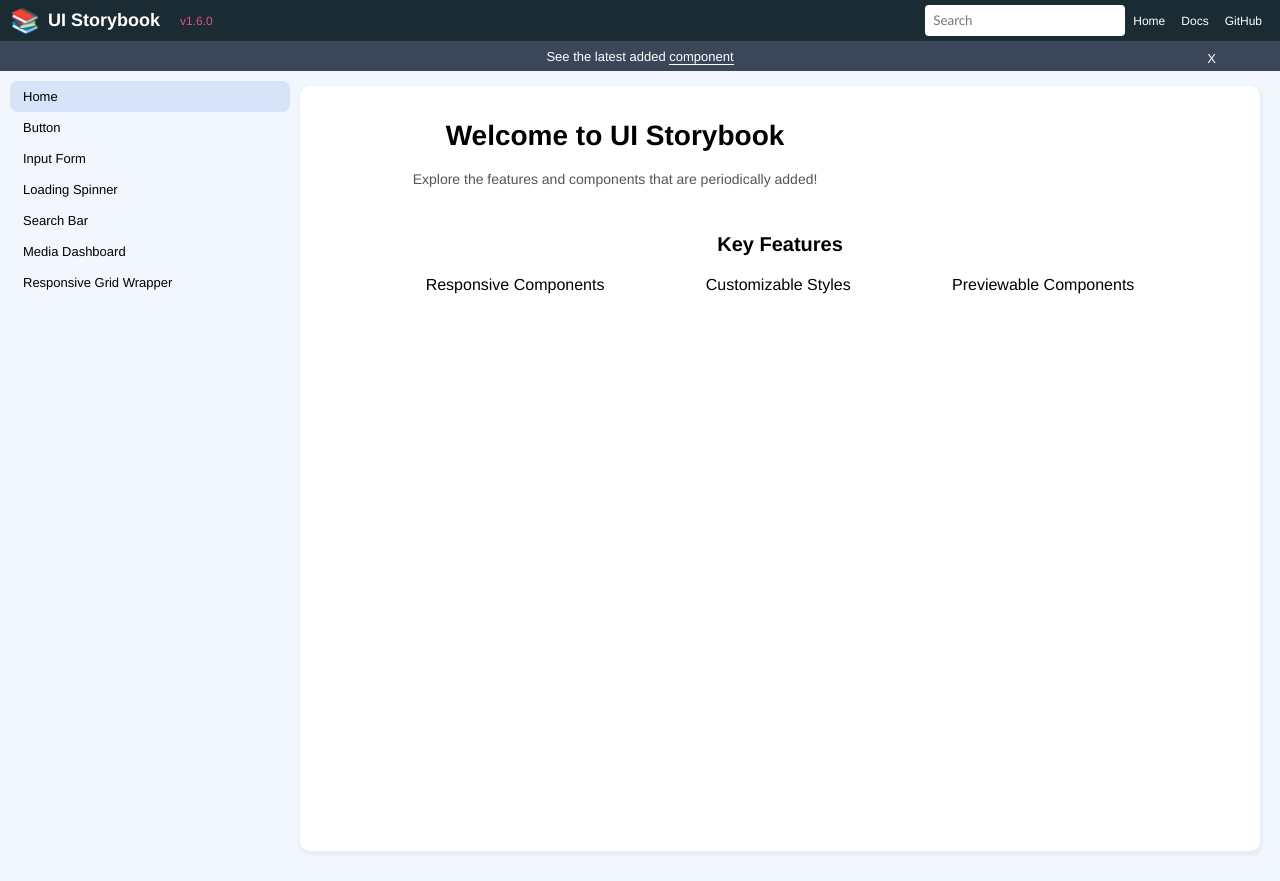
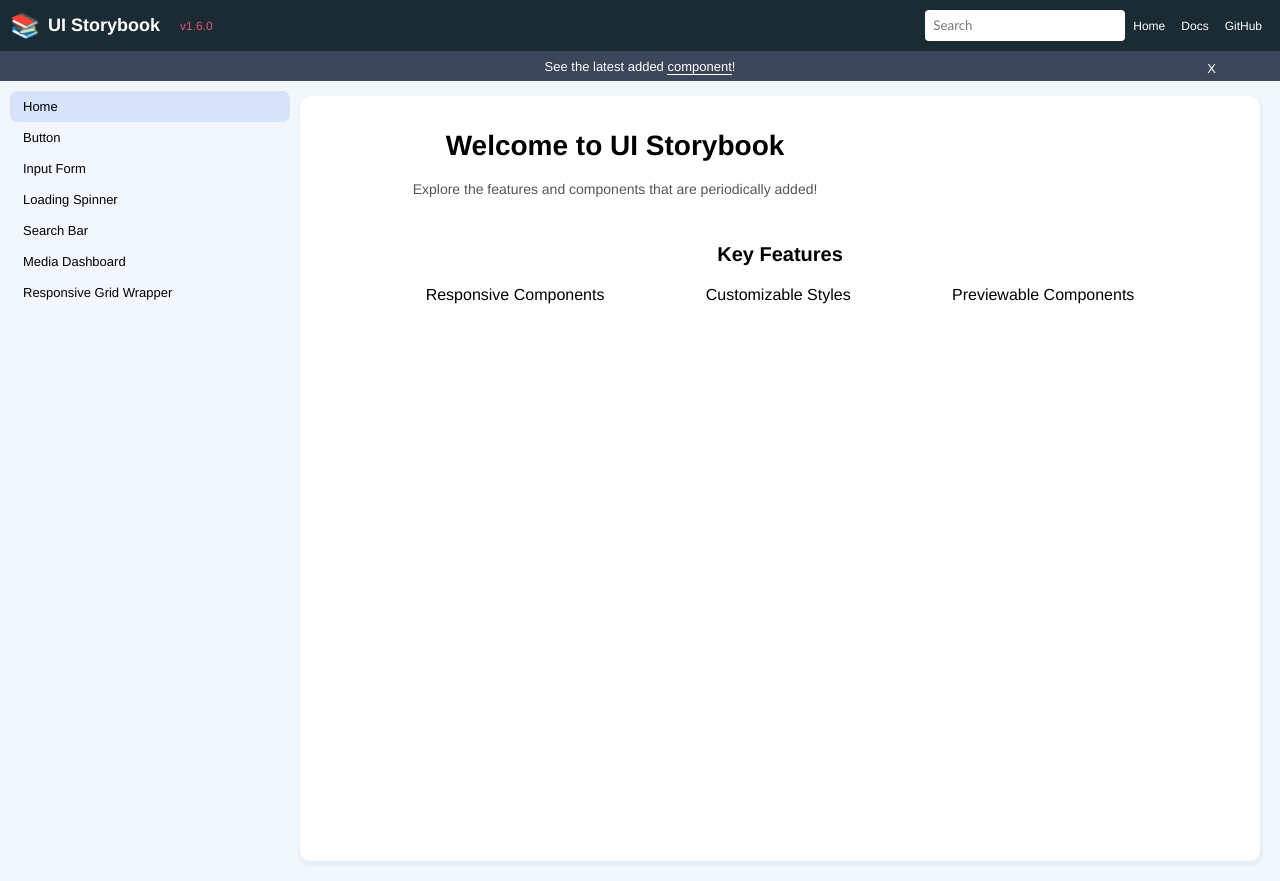
Before and after one commit to justfrankie/ui-storybook, a React (Create React App) app: page / in a window 1280 px wide. Built offline with nearby package versions, Linux system fonts and the light colour scheme.

Commit message:
implement latest component

```diff
--- a/src/App.jsx
+++ b/src/App.jsx
@@ -29,6 +29,8 @@ const App = () => {
         <LatestComponentBanner
           handleBannerClose={handleBannerClose}
           isClosing={isClosing}
+          componentsList={componentsList}
+          setCurrentComponent={setCurrentComponent}
         />
       )}
       <div className={appStyles.bottomContainer}>
--- a/src/App.module.css
+++ b/src/App.module.css
@@ -26,6 +26,7 @@ code {
 .sideNav {
   background-color: rgb(242 246 253);
   width: 25%;
+  min-width: 200px;
   height: 100vh;
 }
 
--- a/src/components/layout/LatestComponentBanner.jsx
+++ b/src/components/layout/LatestComponentBanner.jsx
@@ -1,7 +1,20 @@
 import React from "react";
 import lastComponentStyles from "./LastComponentStyles.module.css";
 
-const LatestComponentBanner = ({ isClosing, handleBannerClose }) => {
+const LatestComponentBanner = ({
+  isClosing,
+  handleBannerClose,
+  componentsList,
+  setCurrentComponent,
+}) => {
+  const handleLatestComponentClick = () => {
+    setCurrentComponent((prevComponent) => ({
+      ...prevComponent,
+      ...componentsList[componentsList.length - 1],
+    }));
+    handleBannerClose();
+  };
+
   return (
     <div
       className={`${lastComponentStyles["latest-component-banner"]} ${
@@ -11,9 +24,13 @@ const LatestComponentBanner = ({ isClosing, handleBannerClose }) => {
       <div className={lastComponentStyles["latest-component-container"]}>
         <p className={lastComponentStyles["latest-component-text"]}>
           See the latest added{" "}
-          <span style={{ borderBottom: "1px solid white", cursor: "pointer" }}>
+          <span
+            style={{ borderBottom: "1px solid white", cursor: "pointer" }}
+            onClick={handleLatestComponentClick}
+          >
             component
           </span>
+          !
         </p>
       </div>
       <div
--- a/src/components/layout/TopNavigation/TopNavigationBar.module.css
+++ b/src/components/layout/TopNavigation/TopNavigationBar.module.css
@@ -1,7 +1,7 @@
 .container {
   background-color: #1a2b34;
   color: #fff;
-  padding: 5px 10px 5px 10px;
+  padding: 10px;
   display: flex;
   justify-content: space-between;
   align-items: center;
--- a/src/components/ui-components/SearchBar.module.css
+++ b/src/components/ui-components/SearchBar.module.css
@@ -1,6 +1,6 @@
 .searchBarContainer {
   width: 200px;
-  font-size: 11px;
+  font-size: 12px;
 }
 
 .searchResultsInput {
```
